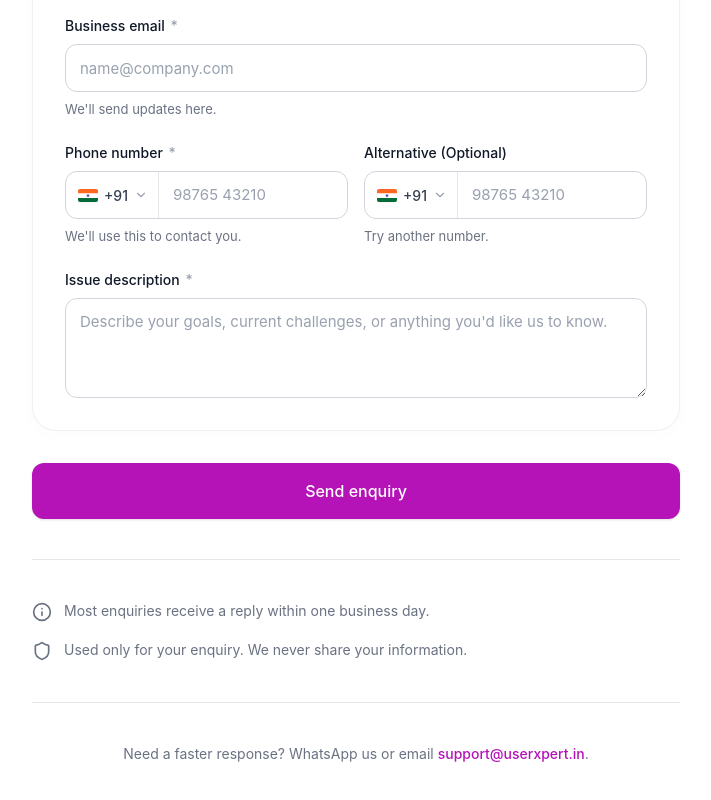
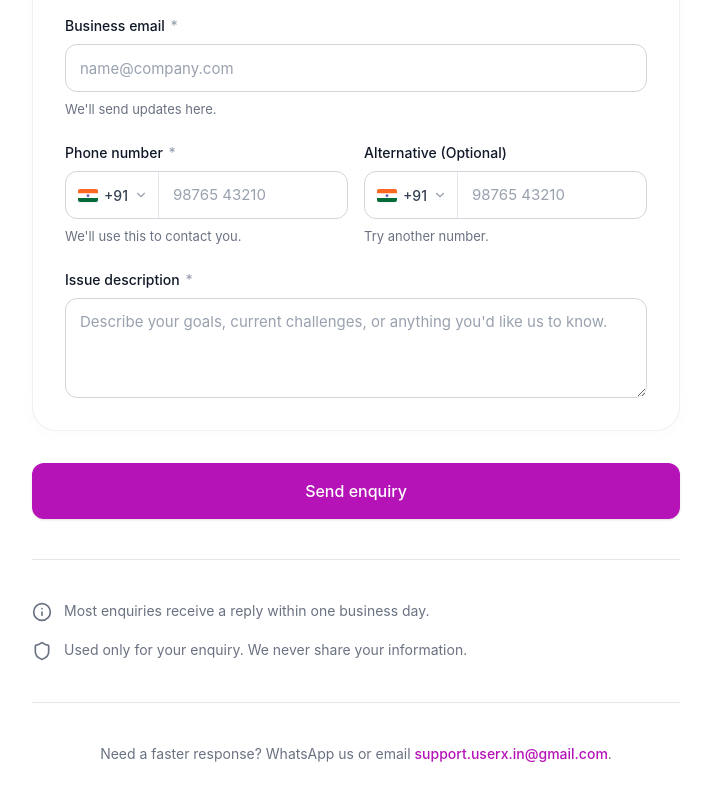
Before and after one commit to plut0n0tf0und/userX.in-form, a React (Vite) app: page /support in a window 1280 px wide. Shown: the part 492-1292 px from the top of the page, without its empty margins (284-995 px from the left). Built offline with nearby package versions, Linux system fonts and the light colour scheme.

Commit message:
fix: update brand support email to support.userx.in@gmail.com

```diff
--- a/backup/ticket_form.html
+++ b/backup/ticket_form.html
@@ -668,7 +668,7 @@
       <div class="divider"></div>
 
       <div class="contact-alternatives">
-        Need a faster response? WhatsApp us or email <a href="mailto:support@userxpert.in">support@userxpert.in</a>.
+        Need a faster response? WhatsApp us or email <a href="mailto:support.userx.in@gmail.com">support.userx.in@gmail.com</a>.
       </div>
     </div>
 
@@ -680,7 +680,7 @@
       <h2>Thanks for reaching out.</h2>
       <div class="success-body">
         <p>We've received your enquiry and our team usually replies within one business day.</p>
-        <p>If your enquiry is urgent, you can also contact us on WhatsApp or email <a href="mailto:support@userxpert.in" style="color: var(--focus-blue); text-decoration: none; font-weight: 500;">support@userxpert.in</a>.</p>
+        <p>If your enquiry is urgent, you can also contact us on WhatsApp or email <a href="mailto:support.userx.in@gmail.com" style="color: var(--focus-blue); text-decoration: none; font-weight: 500;">support.userx.in@gmail.com</a>.</p>
       </div>
       <div class="success-actions">
         <a href="https://userx-site.vercel.app/" class="btn-primary-outline">Return Home</a>
--- a/src/pages/TicketForm.jsx
+++ b/src/pages/TicketForm.jsx
@@ -153,8 +153,8 @@ export default function TicketForm() {
             </p>
             <p className="text-[14px] text-gray-500 mb-10">
               If your enquiry is urgent, you can also contact us on WhatsApp or email{' '}
-              <a href="mailto:support@userxpert.in" className="font-medium text-[#b512b8] hover:underline">
-                support@userxpert.in
+              <a href="mailto:support.userx.in@gmail.com" className="font-medium text-[#b512b8] hover:underline">
+                support.userx.in@gmail.com
               </a>.
             </p>
             <div className="flex flex-col sm:flex-row gap-4 justify-center w-full">
@@ -323,8 +323,8 @@ export default function TicketForm() {
 
             <p className="text-center text-[14px] text-gray-500">
               Need a faster response? WhatsApp us or email{' '}
-              <a href="mailto:support@userxpert.in" className="font-medium text-[#b512b8] hover:underline">
-                support@userxpert.in
+              <a href="mailto:support.userx.in@gmail.com" className="font-medium text-[#b512b8] hover:underline">
+                support.userx.in@gmail.com
               </a>.
             </p>
           </motion.div>
```
